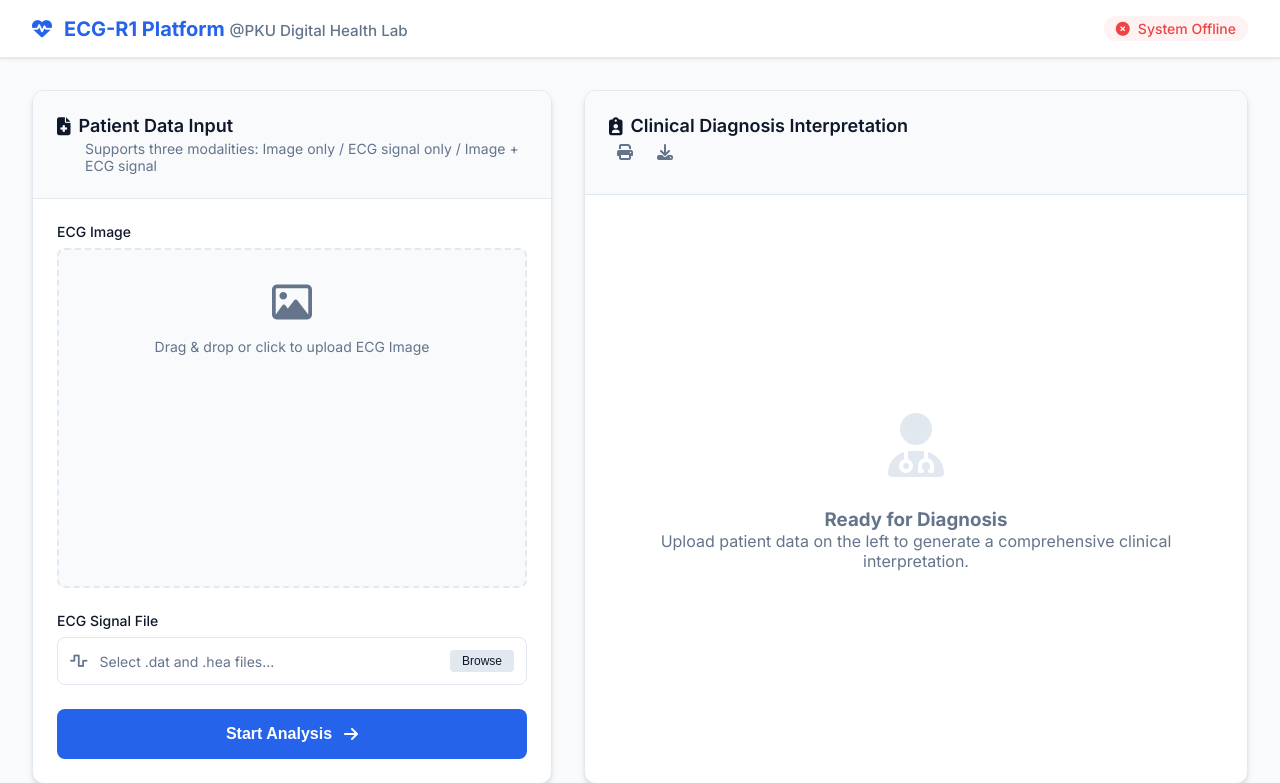
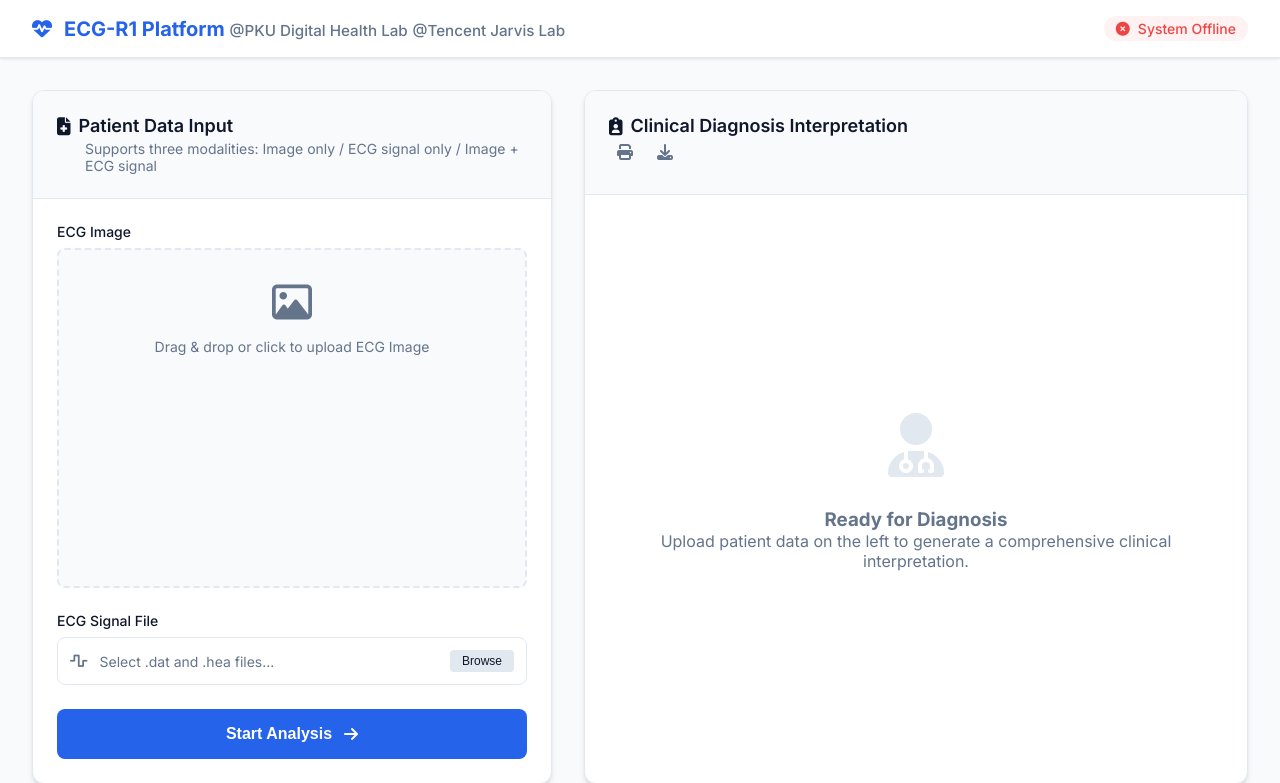
Before and after one commit to falling-into-you/ecg-r1-web, a FastAPI app: template templates/index.html in a window 1280 px wide. Shown: the top 783 px of the page. Run offline with FastAPI, Linux system fonts and the light colour scheme; the template is opened without the code that fills it: most values are stand-ins (such as "Sample title", 1, 10 or a date in 2020); parts of the project's set-up code (start-up, migrations or seed data) failed here and were passed over.

Commit message:
feat: add Tencent Jarvis Lab link in header

```diff
--- a/templates/index.html
+++ b/templates/index.html
@@ -18,7 +18,7 @@
         <div class="nav-content">
             <div class="logo">
                 <i class="fa-solid fa-heart-pulse"></i>
-                <span>ECG-R1 Platform <a href="https://github.com/PKUDigitalHealth" target="_blank" class="lab">@PKU Digital Health Lab</a></span>
+                <span>ECG-R1 Platform <a href="https://github.com/PKUDigitalHealth" target="_blank" class="lab">@PKU Digital Health Lab</a> <a href="https://jarvislab.tencent.com/index-en.html" target="_blank" class="lab">@Tencent Jarvis Lab</a></span>
             </div>
             <div class="nav-links">
                 <span class="status-badge"><i class="fa-solid fa-circle-check"></i> System Online</span>
```
